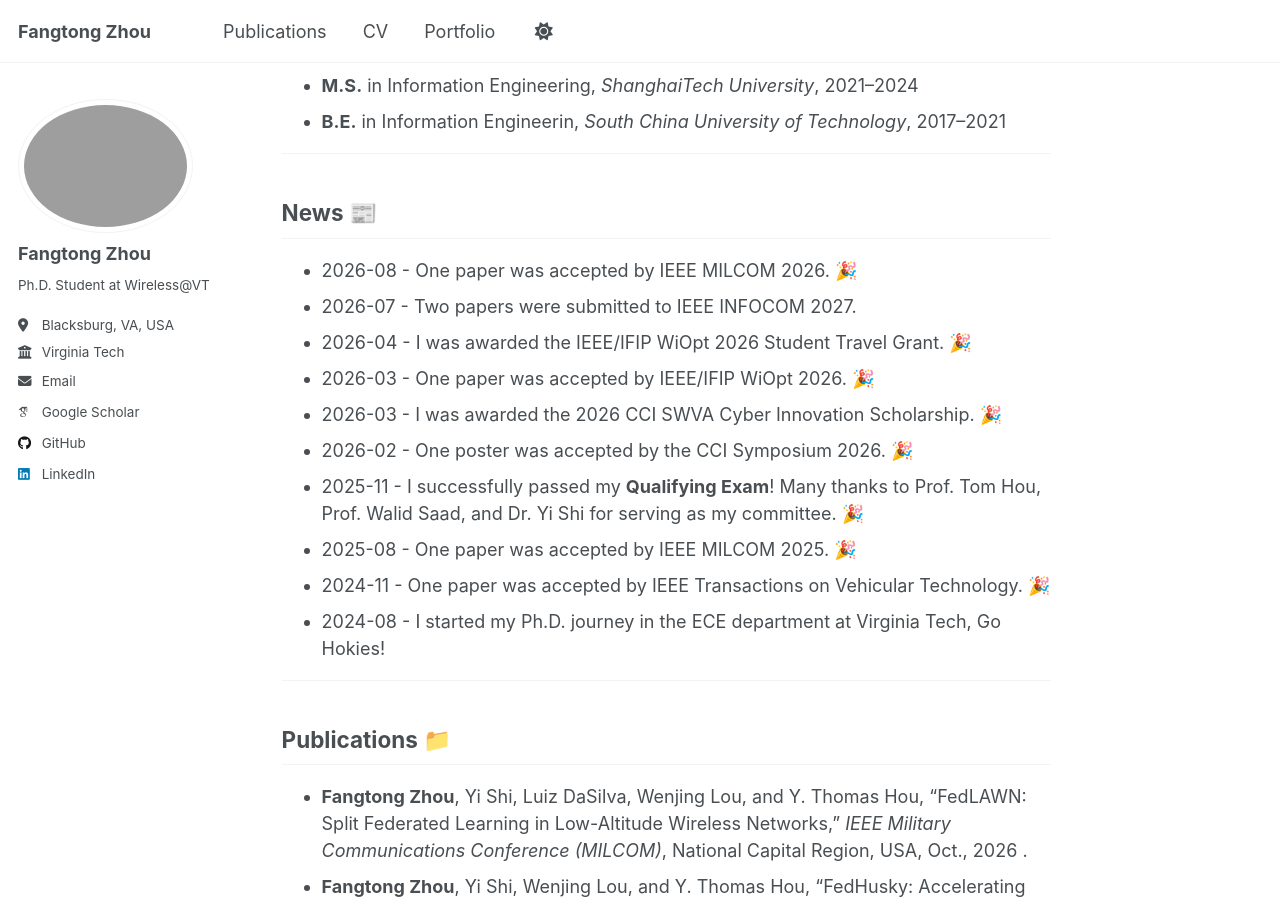
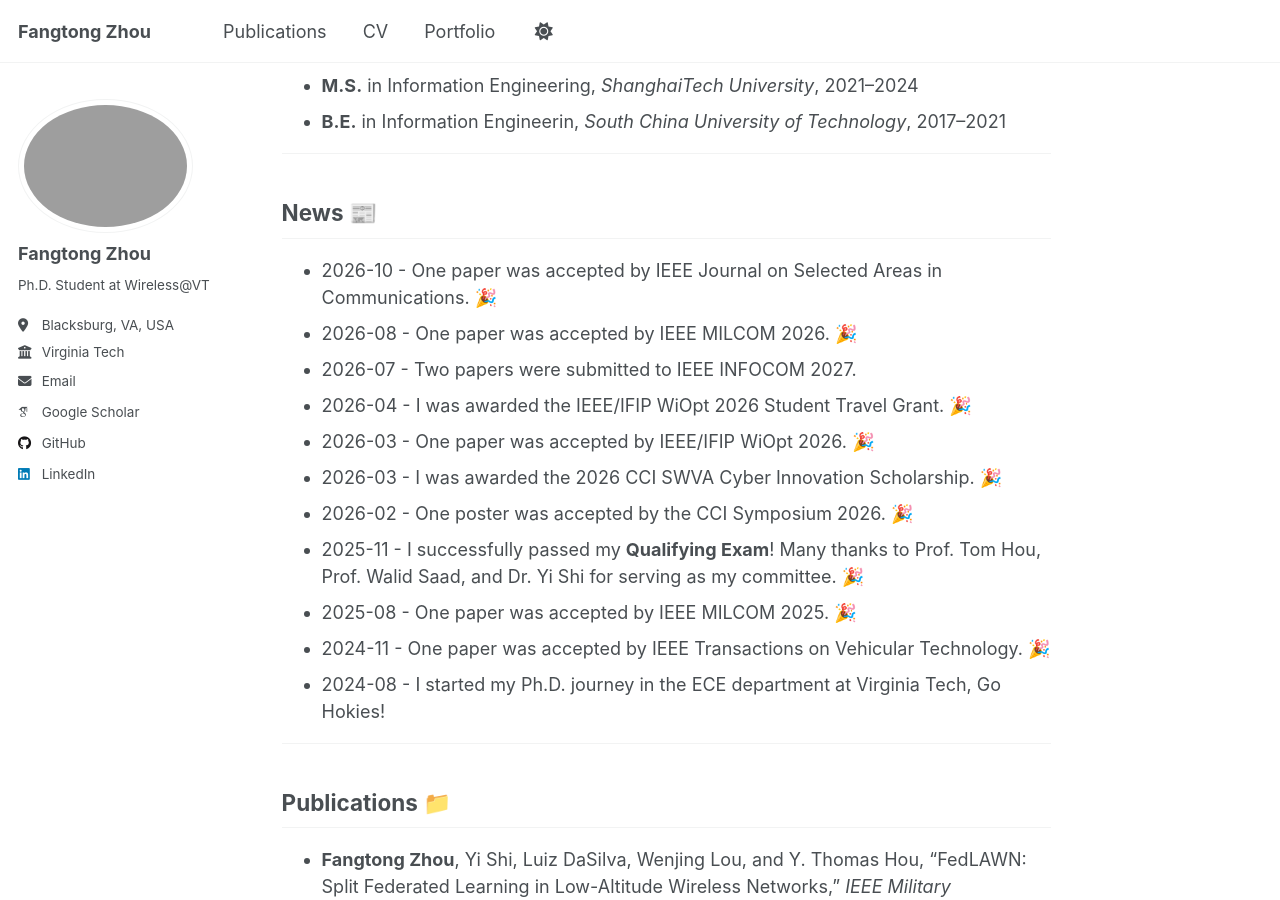
Before and after one commit to frontop137/frontop137.github.io, a Jekyll site: the page built from index.md, in a window 1280 px wide and 900 px high, scrolled down 543 px. Built offline with Jekyll 4.4.1, drawn with Linux system fonts in a browser that asks for light colours; emoji names are drawn with the system emoji font; some web fonts are replaced; a script that is not in the unit is left out; our own code applies the rules of GitHub Pages for plain Markdown files.

Commit message:
Add news entry for IEEE Journal acceptance

```diff
--- a/index.md
+++ b/index.md
@@ -21,6 +21,7 @@ My research focuses on wireless federated learning and agentic AI.
 ---
 
 ## News :newspaper: {#news}
+- 2026-10 - One paper was accepted by IEEE Journal on Selected Areas in Communications. :tada:
 - 2026-08 - One paper was accepted by IEEE MILCOM 2026. :tada:
 - 2026-07 - Two papers were submitted to IEEE INFOCOM 2027.
 - 2026-04 - I was awarded the IEEE/IFIP WiOpt 2026 Student Travel Grant. :tada:
```
